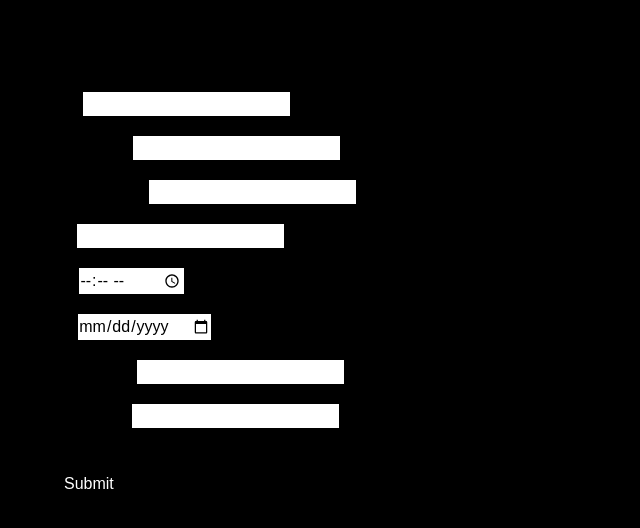
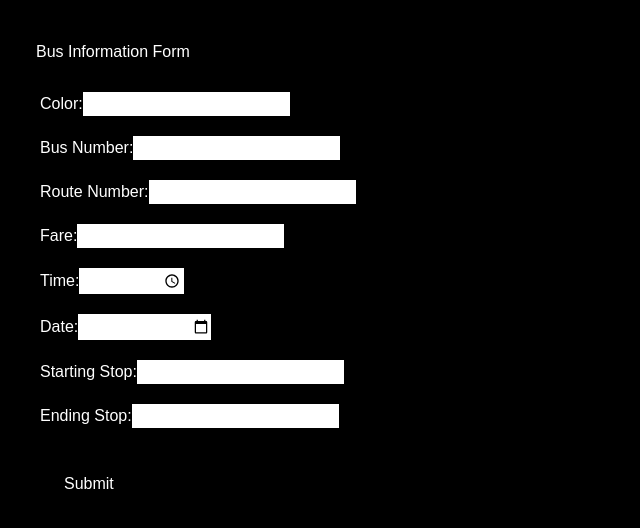
Before and after one commit to Shashank-bisht/projectx, a React (Create React App) app: page / in a window 1280 px wide. Shown: the top 528 px of the page, without its empty margins (0-640 px from the left). Built offline with nearby package versions, Linux system fonts and the light colour scheme.

Commit message:
textcolor white

```diff
--- a/src/pages/Home.js
+++ b/src/pages/Home.js
@@ -52,10 +52,10 @@ const Home = () => {
 
     return (
         <div>
-            <h1 className='ml-9 mt-10'>Bus Information Form</h1>
+            <h1 className='text-white ml-9 mt-10'>Bus Information Form</h1>
             <form className='my-7 ml-10 space-y-5' onSubmit={handleSubmit}>
                 <div>
-                    <label>
+                    <label className='text-white'>
                         Color:
                         <input
                             type="text"
@@ -66,7 +66,7 @@ const Home = () => {
                     </label>
                 </div>
                 <div>
-                    <label>
+                    <label className='text-white'>
                         Bus Number:
                         <input
                             type="text"
@@ -77,7 +77,7 @@ const Home = () => {
                     </label>
                 </div>
                 <div>
-                    <label>
+                    <label className='text-white'>
                         Route Number:
                         <input
                             type="text"
@@ -88,7 +88,7 @@ const Home = () => {
                     </label>
                 </div>
                 <div>
-                    <label>
+                    <label className='text-white'>
                         Fare:
                         <input
                             type="number"
@@ -99,7 +99,7 @@ const Home = () => {
                     </label>
                 </div>
                 <div>
-                    <label>
+                    <label className='text-white'>
                         Time:
                         <input
                             type="time"
@@ -110,7 +110,7 @@ const Home = () => {
                     </label>
                 </div>
                 <div>
-                    <label>
+                    <label className='text-white'>
                         Date:
                         <input
                             type="date"
@@ -121,7 +121,7 @@ const Home = () => {
                     </label>
                 </div>
                 <div>
-                    <label>
+                    <label className='text-white'>
                         Starting Stop:
                         <input
                             type="text"
@@ -132,7 +132,7 @@ const Home = () => {
                     </label>
                 </div>
                 <div>
-                    <label>
+                    <label className='text-white'>
                         Ending Stop:
                         <input
                             type="text"
```
